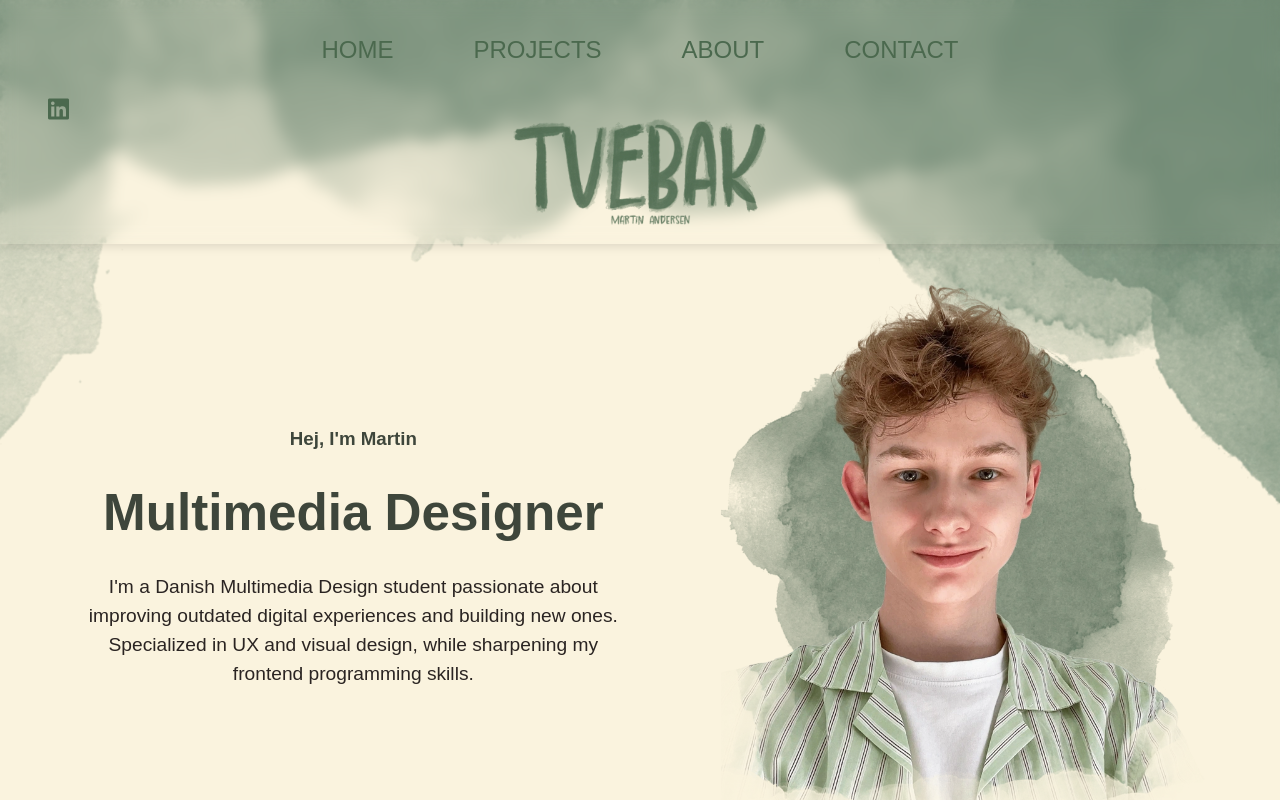
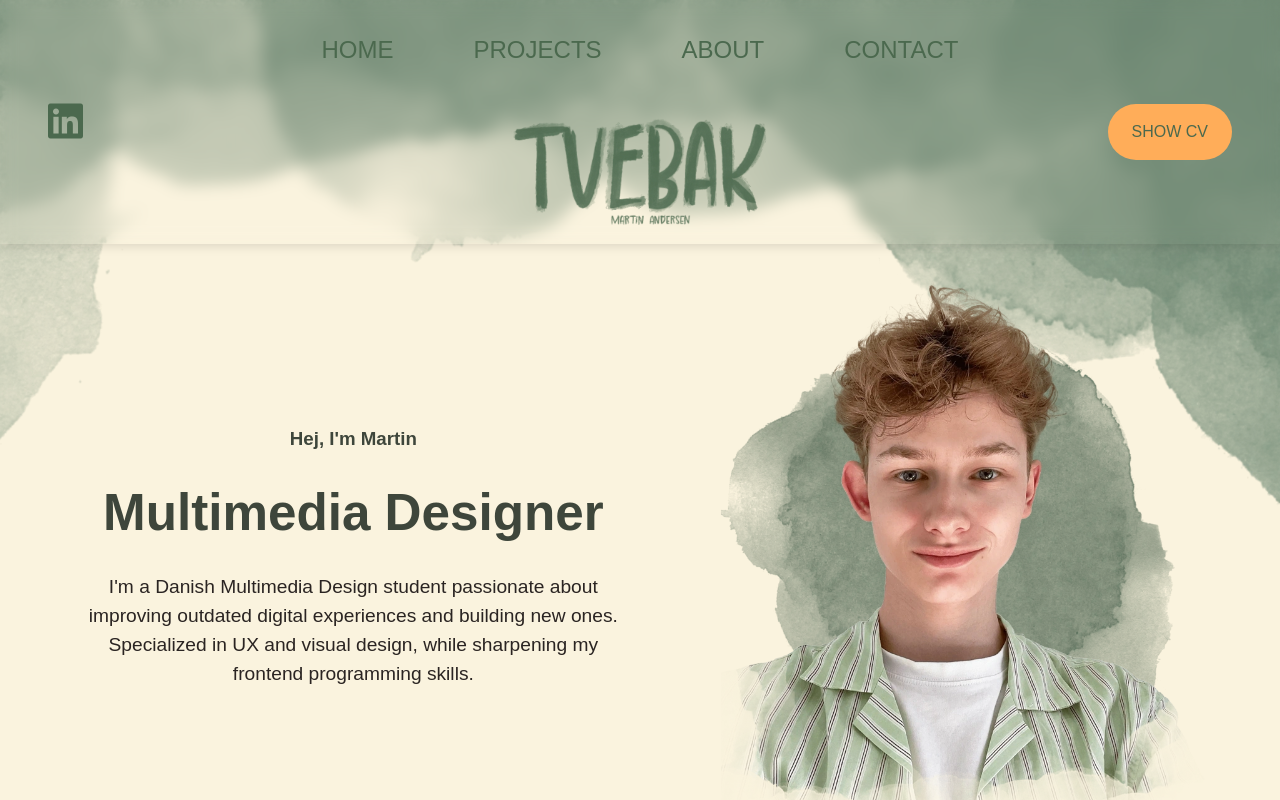
Before and after one commit to eaa24martia/portfolio, a React (Vite) app: page / in a window 1280 px wide. Built offline with nearby package versions, Linux system fonts and the light colour scheme; a web font is replaced by a local one.

Commit message:
added cv in header

```diff
--- a/src/components/Header.jsx
+++ b/src/components/Header.jsx
@@ -59,13 +59,25 @@ export default function Header() {
                     <i className="fa-brands fa-linkedin" style={{ color: "#4b694e" }}></i>
                 </a>
         </section>
+
+
         </Fade>
         <img
           src="/img/tvebak-green.webp"
           alt="Portfolio Logo"
           className="header-logo"
         />
+
+        <div className="mobile-cv2-container">
+          <div className="mobile-cv2">
+    <a href="./img/MartinAndersenCV.pdf" target="_blank" rel="noopener noreferrer">
+      SHOW CV
+    </a>
+        </div>
+  </div>
       </section>
+
+
     </header>
 
   );
--- a/src/main.css
+++ b/src/main.css
@@ -64,7 +64,7 @@ h4 {
   justify-content: flex-start;
   flex-direction: column;
   gap: 1rem;
-  font-size: 1.5rem;
+  font-size: 2.5rem;
   align-items: flex-start;
   margin-top: -5rem;
 }
@@ -848,6 +848,12 @@ footer {
   display: block;
 }
 
+.mobile-cv2,
+.mobile-cv2-container,
+.mobile-cv2-container .mobile-cv2 {
+  display: none !important;
+}
+
   .hamburger {
     display: flex;
     flex-direction: column;
@@ -1961,3 +1967,36 @@ footer {
   opacity: 1;
   transform: scale(1.2);
 }
+
+.mobile-cv2-container {
+  display: flex;
+    justify-content: flex-end;
+    flex-direction: column;
+    align-items: flex-end;
+    margin-top: -5rem;
+}
+
+.mobile-cv2 {
+  font-size: 1rem;
+        font-family: "chelsea-market-pro", sans-serif;
+        font-weight: 500;
+        color: #4B694E;
+        text-decoration: none;
+        padding: 1rem 1.5rem;
+        border-radius: 10rem;
+        background-color: #FFAD59;
+        transition: background-color 0.3s, color 0.3s;
+        cursor: pointer;
+        display: inline-block;
+        width: auto;
+}
+
+.mobile-cv2 a {
+  color: inherit;
+  text-decoration: none;
+}
+
+.mobile-cv2:hover {
+    background-color: #8Cbf8f;
+    color: #4B694E;
+}
```
